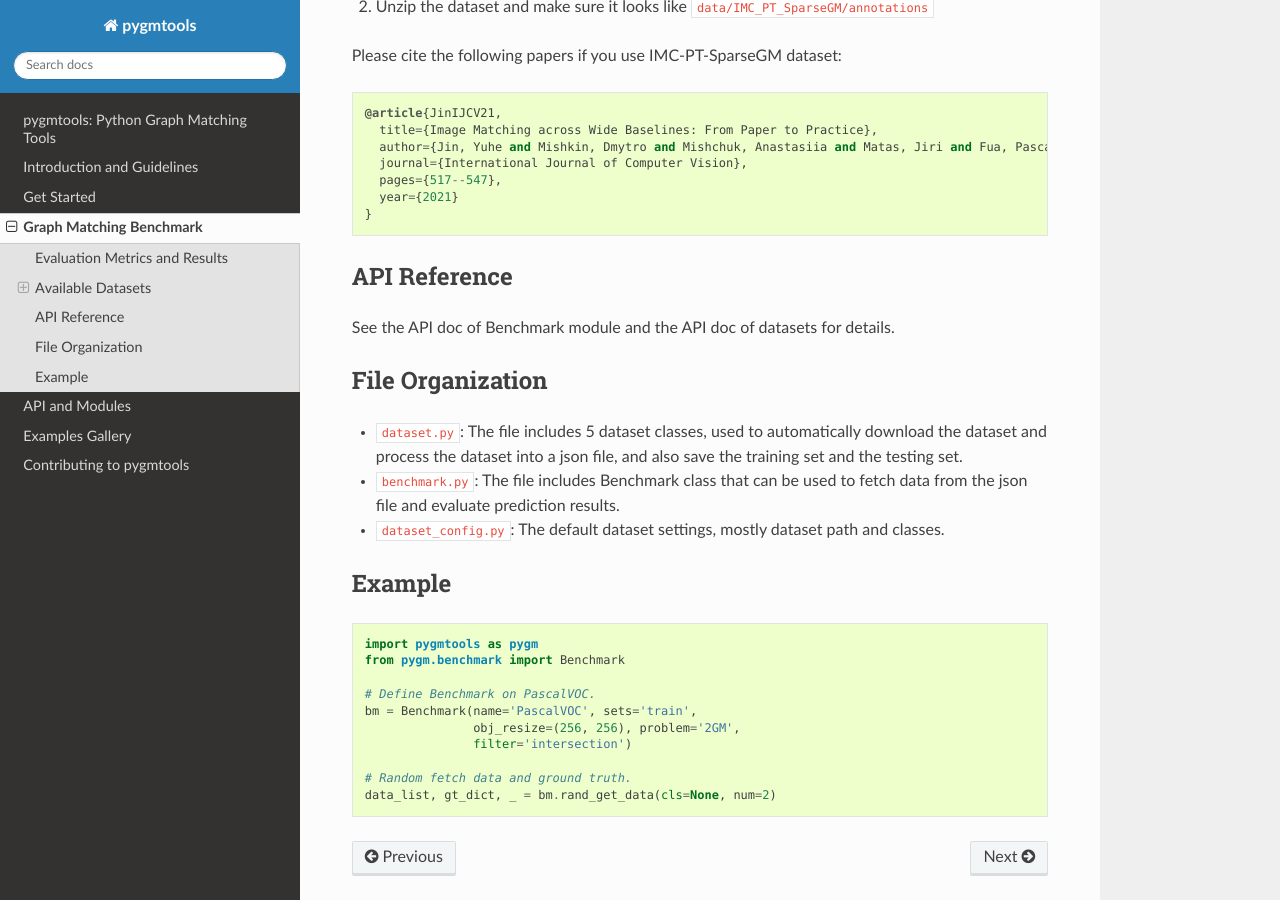
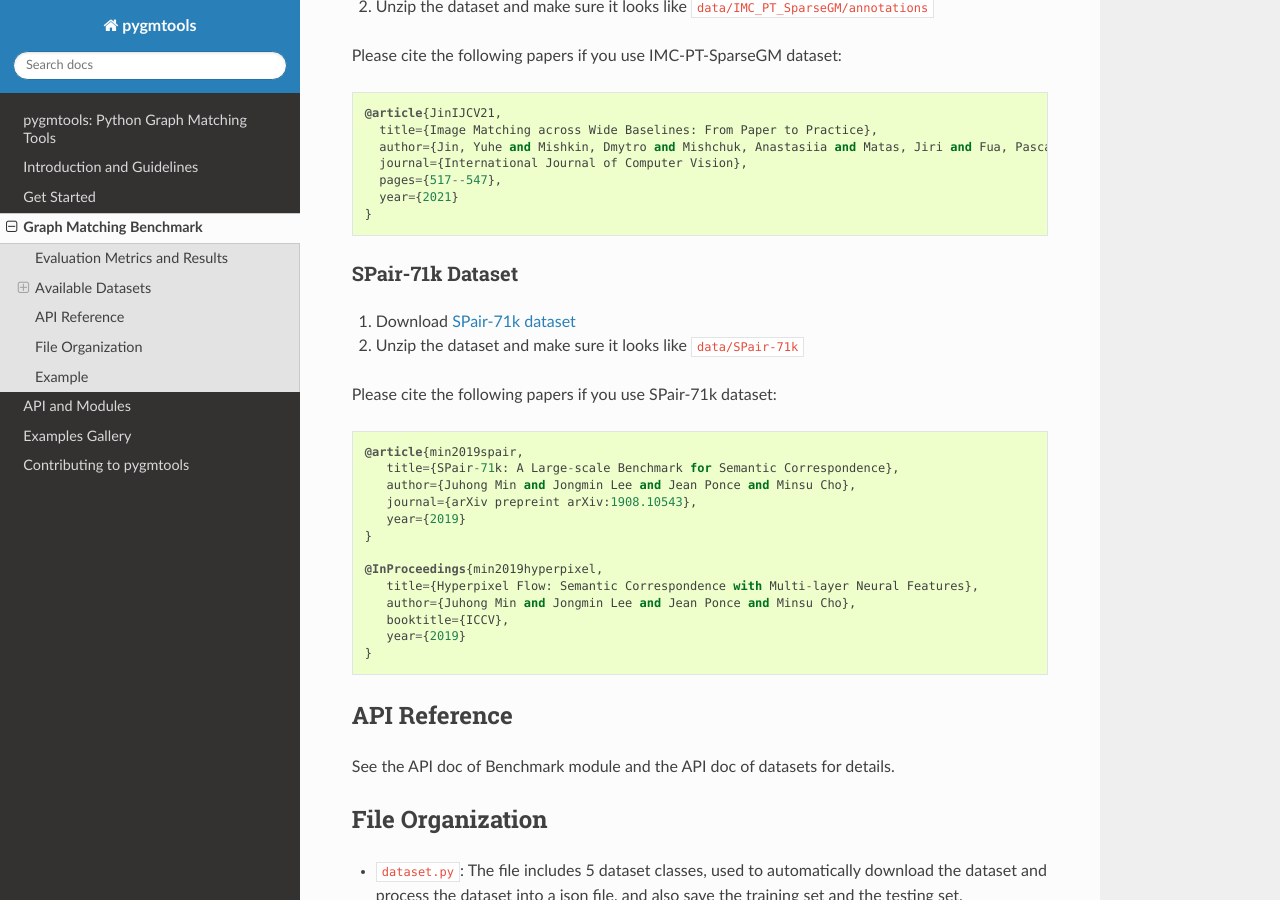
Before and after one commit to Thinklab-SJTU/pygmtools, a Sphinx documentation site: the page built from docs/guide/benchmark.rst, in a window 1280 px wide and 900 px high, scrolled down 2227 px. Built offline with Sphinx 7.4.7 and the Read the Docs theme 2.0.0, drawn with Linux system fonts in a browser that asks for light colours.

Commit message:
add spair71k notes

```diff
--- a/docs/guide/benchmark.rst
+++ b/docs/guide/benchmark.rst
@@ -122,6 +122,31 @@ Please cite the following papers if you use IMC-PT-SparseGM dataset:
       year={2021}
     }
 
+SPair-71k Dataset
+^^^^^^^^^^^^^^^^^^^^
+
+#. Download `SPair-71k dataset <http://cvlab.postech.ac.kr/research/SPair-71k/>`_
+
+#. Unzip the dataset and make sure it looks like ``data/SPair-71k``
+
+Please cite the following papers if you use SPair-71k dataset:
+
+::
+
+    @article{min2019spair,
+       title={SPair-71k: A Large-scale Benchmark for Semantic Correspondence},
+       author={Juhong Min and Jongmin Lee and Jean Ponce and Minsu Cho},
+       journal={arXiv prepreint arXiv:1908.10543},
+       year={2019}
+    }
+
+    @InProceedings{min2019hyperpixel,
+       title={Hyperpixel Flow: Semantic Correspondence with Multi-layer Neural Features},
+       author={Juhong Min and Jongmin Lee and Jean Ponce and Minsu Cho},
+       booktitle={ICCV},
+       year={2019}
+    }
+
 API Reference
 ------------------
 See :doc:`the API doc of Benchmark module <../api/_autosummary/pygmtools.benchmark.Benchmark>` and
```
